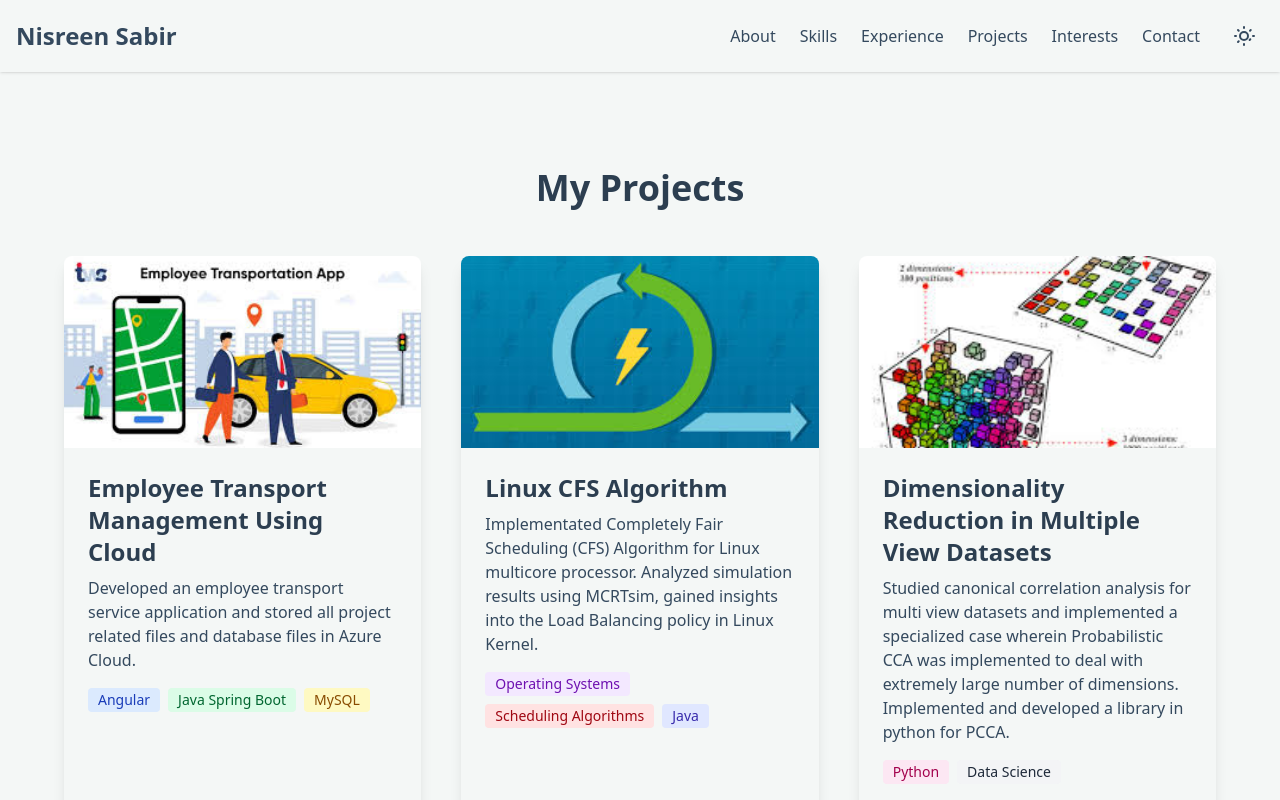
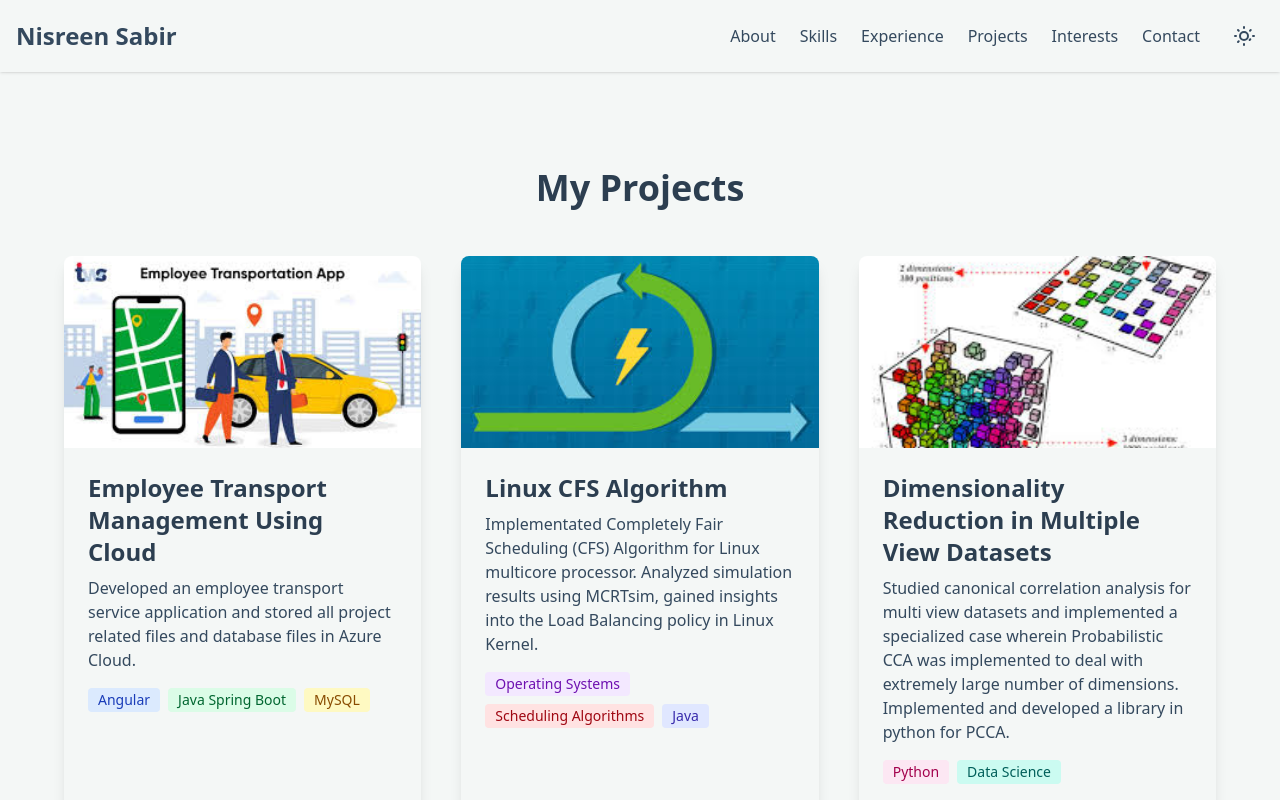
Before and after one commit to nisreen991/portfolio, a Next.js app in the folder my-portfolio/: page /projects in a window 1280 px wide. Shown: the top 800 px of the page. Built offline with nearby package versions, Linux system fonts and the light colour scheme.

Commit message:
minor changes

```diff
--- a/my-portfolio/src/app/projects/page.jsx
+++ b/my-portfolio/src/app/projects/page.jsx
@@ -42,7 +42,7 @@ export default function Projects() {
             </p>
             <div className="flex flex-wrap gap-2 mb-4">
               <span className="bg-pink-100 text-pink-800 text-sm font-medium px-2.5 py-0.5 rounded">Python</span>
-              <span className="bg-gray-100 text-gray-800 text-sm font-medium px-2.5 py-0.5 rounded">Data Science</span>
+              <span className="bg-teal-100 text-teal-800 text-sm font-medium px-2.5 py-0.5 rounded">Data Science</span>
             </div>
             {/* <a href="#" className="text-primary-color hover:text-secondary-color font-semibold">View Details &rarr;</a> */}
           </div>
```
